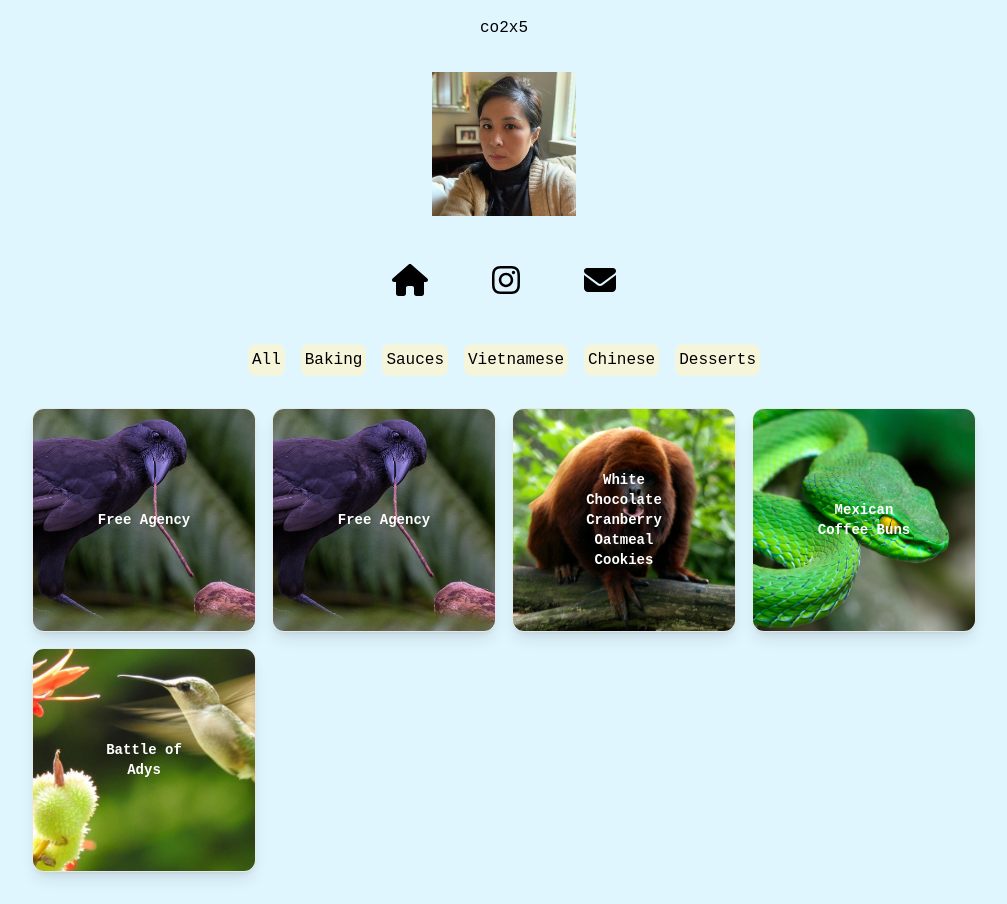
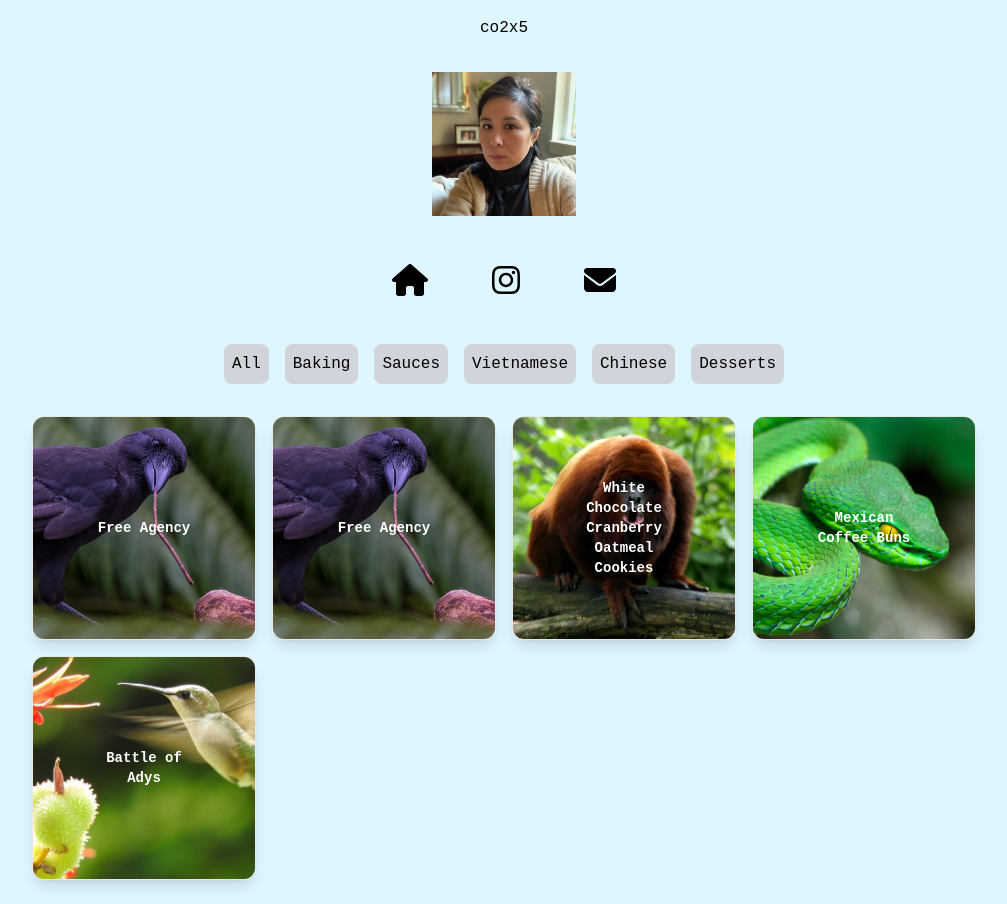
Before and after one commit to wesngu28/recipe-blog, a Next.js app: page / in a window 1280 px wide. Shown: the whole page, without its empty margins (136-1143 px from the left). Built offline with nearby package versions, Linux system fonts and the light colour scheme.

Commit message:
larger buttons

```diff
--- a/components/Categories.tsx
+++ b/components/Categories.tsx
@@ -9,22 +9,22 @@ export default function Categories() {
 
   return(
     <div className="flex mt-1 justify-center flex-wrap">
-      <button onClick={() => filterContext?.setFilter('')} className="m-2 p-1 bg-[beige] hover:bg-[#cac3b7] text-black rounded-lg">
+      <button onClick={() => filterContext?.setFilter('')} className="m-2 p-2 bg-gray-300 hover:bg-[#cac3b7] text-black rounded-lg">
         <p>All</p>
       </button>
-      <button onClick={() => filterContext?.setFilter('Baking')} className="m-2 p-1 bg-[beige] hover:bg-[#cac3b7] text-black rounded-lg">
+      <button onClick={() => filterContext?.setFilter('Baking')} className="m-2 p-2 bg-gray-300 hover:bg-[#cac3b7] text-black rounded-lg">
         <p>Baking</p>
       </button>
-      <button onClick={() => filterContext?.setFilter('Sauces')} className="m-2 p-1 bg-[beige] hover:bg-[#cac3b7] text-black rounded-lg">
+      <button onClick={() => filterContext?.setFilter('Sauces')} className="m-2 p-2 bg-gray-300 hover:bg-[#cac3b7] text-black rounded-lg">
         <p>Sauces</p>
       </button>
-      <button onClick={() => filterContext?.setFilter('Vietnamese')} className="m-2 p-1 bg-[beige] hover:bg-[#cac3b7] text-black rounded-lg">
+      <button onClick={() => filterContext?.setFilter('Vietnamese')} className="m-2 p-2 bg-gray-300 hover:bg-[#cac3b7] text-black rounded-lg">
         <p>Vietnamese</p>
       </button>
-      <button onClick={() => filterContext?.setFilter('Chinese')} className="m-2 p-1 bg-[beige] hover:bg-[#cac3b7] text-black rounded-lg">
+      <button onClick={() => filterContext?.setFilter('Chinese')} className="m-2 p-2 bg-gray-300 hover:bg-[#cac3b7] text-black rounded-lg">
         <p>Chinese</p>
       </button>
-      <button onClick={() => filterContext?.setFilter('Desserts')} className="m-2 p-1 bg-[beige] hover:bg-[#cac3b7] text-black rounded-lg">
+      <button onClick={() => filterContext?.setFilter('Desserts')} className="m-2 p-2 bg-gray-300 hover:bg-[#cac3b7] text-black rounded-lg">
         <p>Desserts</p>
       </button>
     </div>
```
